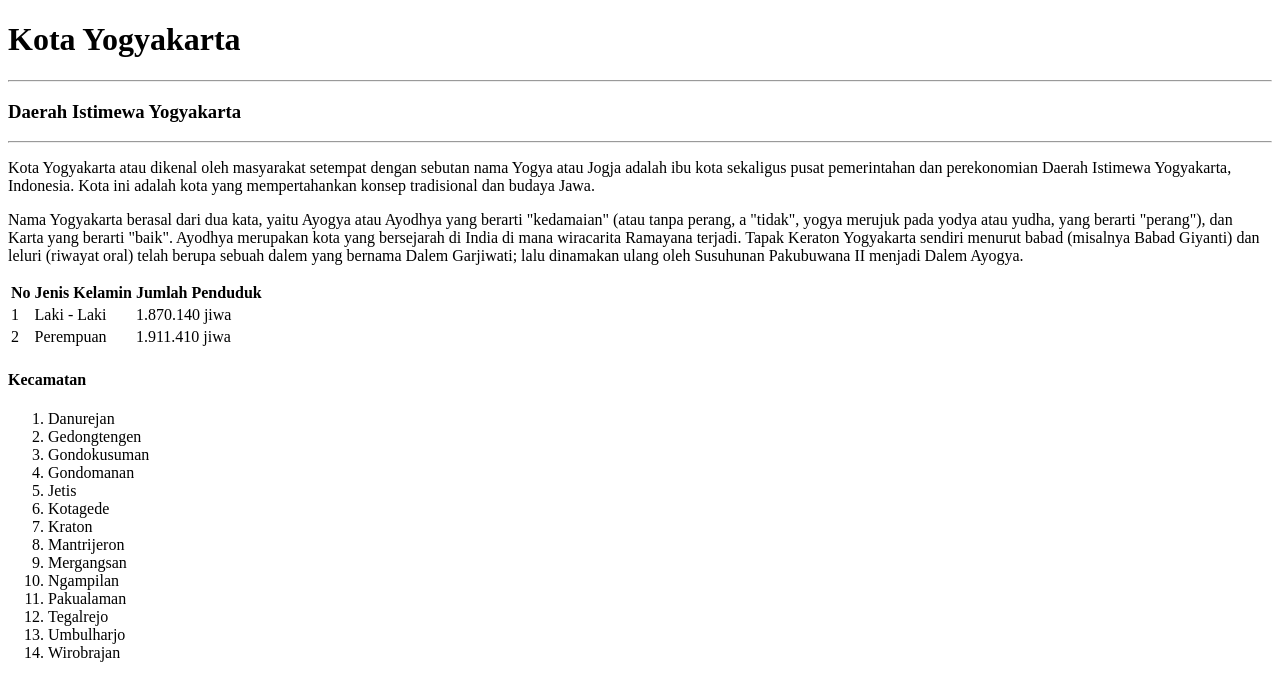
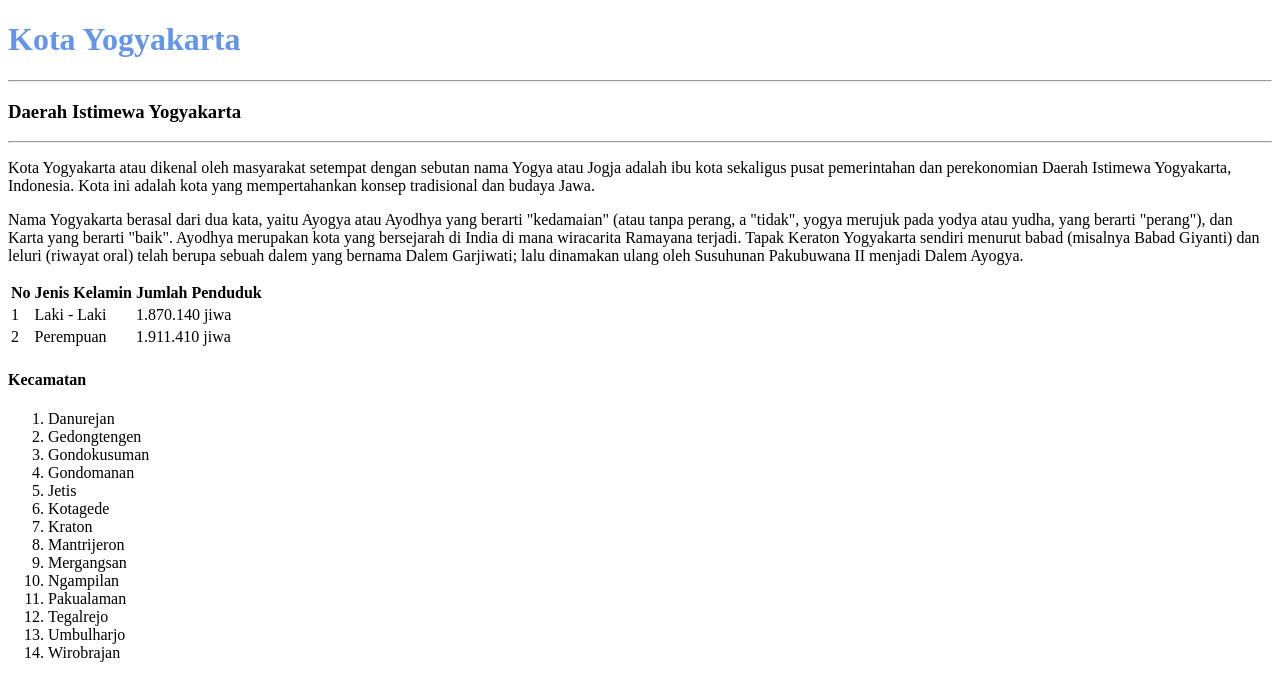
Before and after one commit to nadhifaqori/PGWEB-Acara1, a plain HTML site: page index.html in a window 1280 px wide. Drawn offline with Linux system fonts and the light colour scheme.

Commit message:
ubah warna judul

```diff
--- a/index.html
+++ b/index.html
@@ -10,7 +10,7 @@
 <body>
     <main>
         <!-- Judul -->
-        <h1>Kota Yogyakarta</h1>
+        <h1 style="color: cornflowerblue;">Kota Yogyakarta</h1>
         <hr>
 
         <!-- Sub Judul -->
```
